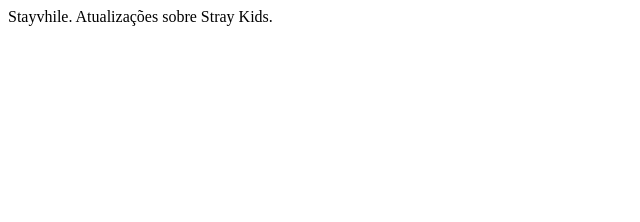
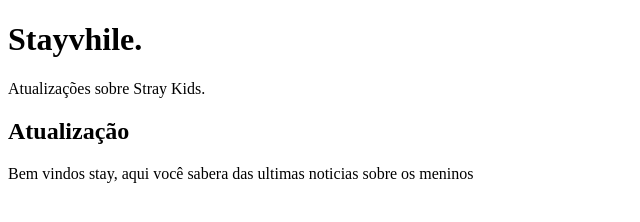
Before and after one commit to el0hhh/Site-1A-2trimestre, a plain HTML site: page index.html in a window 1280 px wide. Shown: the whole page, without its empty margins (0-640 px from the left). Drawn offline with Linux system fonts and the light colour scheme.

Commit message:
hoje criamos o h1 h2 e p

```diff
--- a/index.html
+++ b/index.html
@@ -4,12 +4,13 @@
     <head>
         <meta charset="UTF-8">
         <meta name="viewport" content="width=device-width, initial-scale=1.0">
-        <title>Document</title>
+        <title>Blog</title>
     </head>
     <body>
+        <h1>Stayvhile.</h1>
+        <p>Atualizações sobre Stray Kids.</p>
+        <h2>Atualização</h2>
+        <p>Bem vindos stay, aqui você sabera das ultimas noticias sobre os meninos</p>
 
-        Stayvhile.
-
-        Atualizações sobre Stray Kids.
     </body>
 </html>
```
